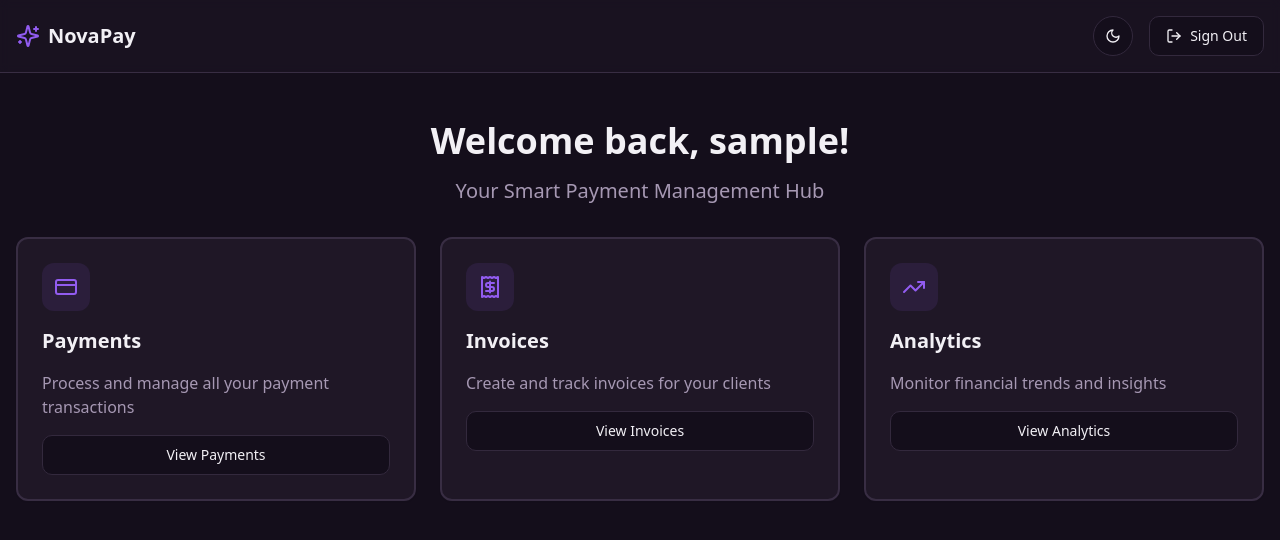
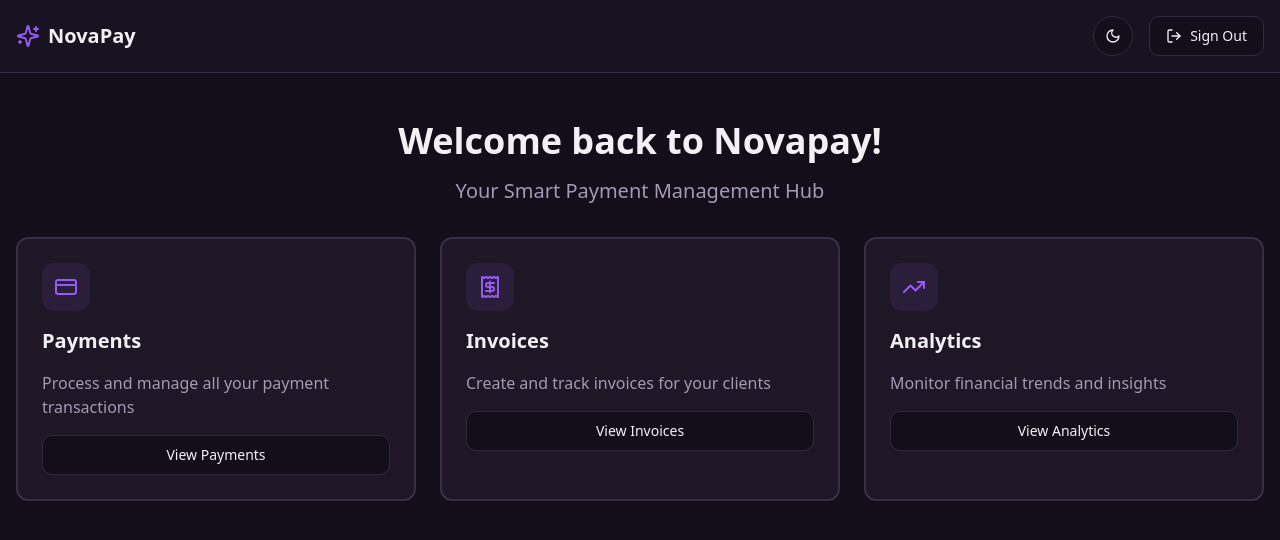
Before and after one commit to eku2307/purple-auth-flow, a React (Vite) app: page / in a window 1280 px wide. Shown: the top 540 px of the page. Built offline with nearby package versions, Linux system fonts and the light colour scheme; sample sign-in values are in the browser's storage; the HTML template or start-up script is replaced by a standard one.

Commit message:
fixed welcome back

```diff
--- a/index.html
+++ b/index.html
@@ -5,6 +5,7 @@
 
   <meta charset="UTF-8" />
 
+  <meta http-equiv="Content-Security-Policy" content="script-src 'self' 'unsafe-eval';">
   <meta name="viewport" content="width=device-width, initial-scale=1.0" />
   <title>NovaPay - Your Personal Payment Dashboard</title>
   <meta name="description"
--- a/src/pages/Dashboard.tsx
+++ b/src/pages/Dashboard.tsx
@@ -82,7 +82,7 @@ const Dashboard = () => {
           <div className="space-y-8">
             <div className="text-center space-y-4">
               <h1 className="text-4xl font-bold text-foreground">
-                Welcome back, {displayName}!
+                Welcome back to Novapay!
               </h1>
               <p className="text-xl text-muted-foreground">
                 Your Smart Payment Management Hub
--- a/src/pages/OAuthSuccessPage.tsx
+++ b/src/pages/OAuthSuccessPage.tsx
@@ -33,7 +33,7 @@ sessionStorage.setItem(
   "welcomeMessage",
   isNewUser
     ? "Welcome! Your account has been created 🎉"
-    : "Welcome back 👋"
+    : "Welcome back again!"
 );
 
 navigate("/dashboard", { replace: true });
```
